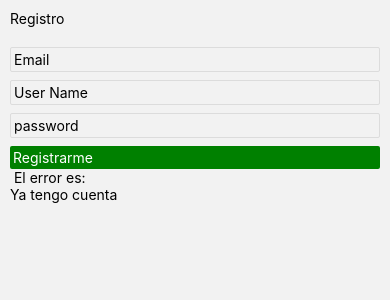
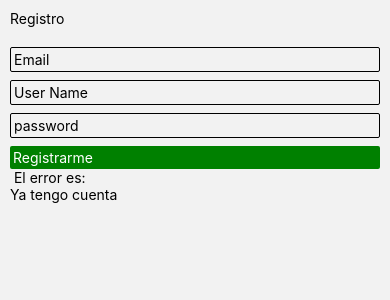
Before and after one commit to timomasic/Proyecto_Integrador_ReactNative_TMFL, a React Native app in the folder ProyectoTMFL/: screen /Registro in a window 390 px wide. Shown: the top 300 px of the page. Built offline with nearby package versions, Linux system fonts and the light colour scheme; no server answers.

Commit message:
Update Register.js

```diff
--- a/ProyectoTMFL/src/Screens/Register.js
+++ b/ProyectoTMFL/src/Screens/Register.js
@@ -71,7 +71,7 @@ const styles = StyleSheet.create({
         marginBottom:20
     },
     field:{
-        borderColor: '#dcdcdc',
+        borderColor: 'black',
         borderWidth: 1,
         borderRadius: 2,
         padding:3,
```
